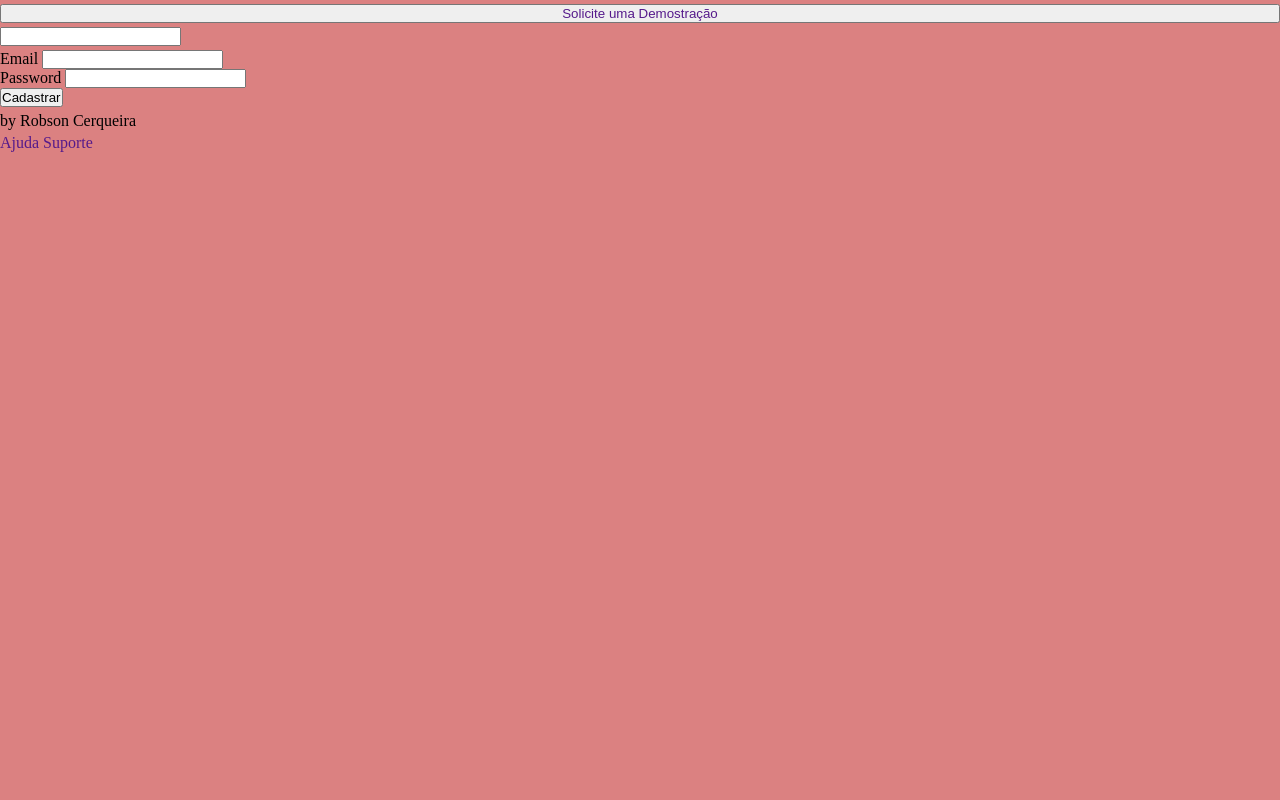
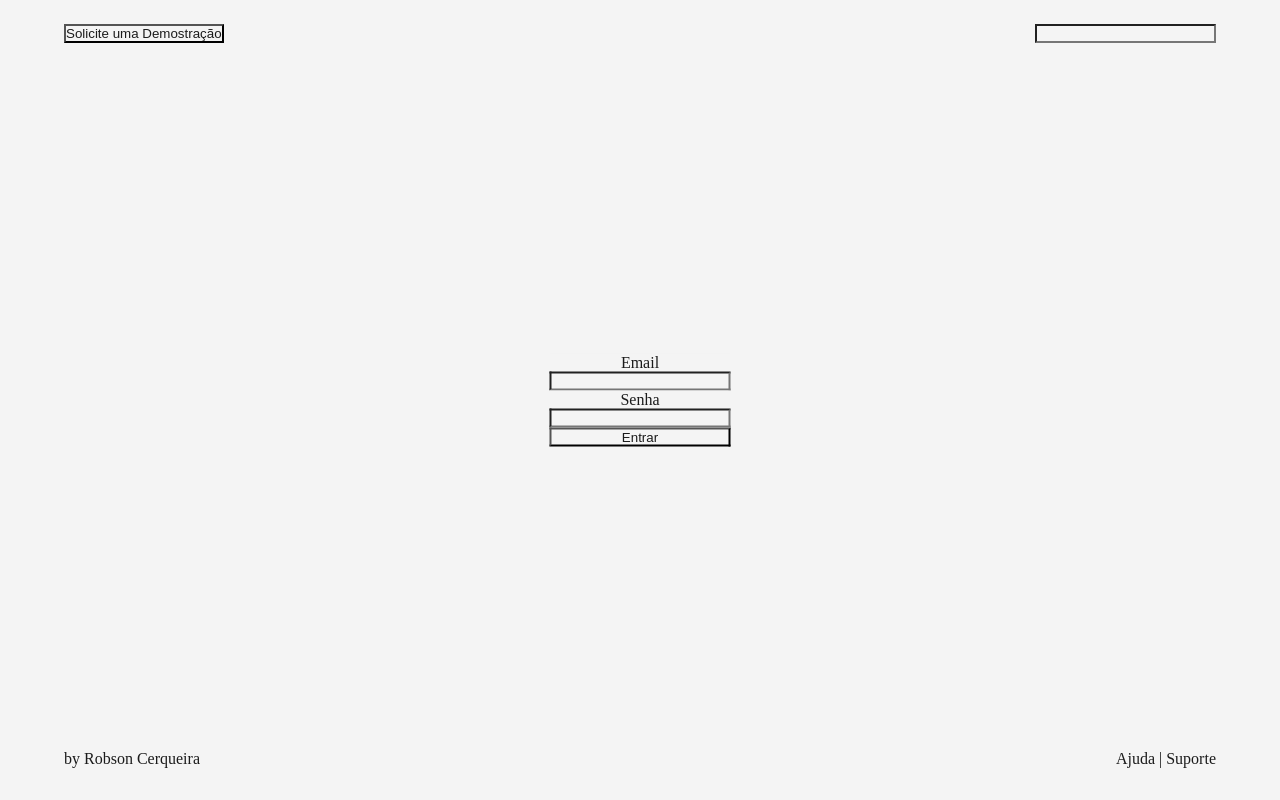
Before and after one commit to RobsonWebDev/sistema_django_cadastro_paciente, a Django app: page /home/signup/ in a window 1280 px wide. Run offline with Django 5.2, Linux system fonts and the light colour scheme.

Commit message:
Finalizando algumas alteracoes no html

```diff
--- a/cadastro/templates/signup.html
+++ b/cadastro/templates/signup.html
@@ -5,15 +5,13 @@
 <main class='main-cr'>
     <form action="{% url "signup" %}" method="POST" class='main-cr'>
         {% csrf_token %}
-        <div class="col-md-6">
-            <label for="inputEmail4" class="form-label">Email</label>
-            <input type="email" class="form-control input" id="inputEmail4" name="email">
-        </div>
-        <div class="col-md-6">
-            <label for="inputPassword4" class="form-label">Password</label>
-            <input type="password" class="form-control input" id="inputPassword4" name="pass">
-        </div>
-        <input type="submit" value="Cadastrar" class="input btn btn-primary last-input">
+        <label for="inputEmail4" >Email
+            <input type="email" class="input" id="inputEmail4" name="email">
+        </label>
+        <label for="inputPassword4">Senha
+            <input type="password" class="input" id="inputPassword4" name="pass">
+        </label>
+        <input type="submit" value="Entrar" class="input btn">
     </form>
 </main>
 {% endblock content-main %}
--- a/templates/global/base.html
+++ b/templates/global/base.html
@@ -26,6 +26,7 @@
 
       <section>
         <a href="">Ajuda</a>
+        <span>|</span>
         <a href="">Suporte</a>
       </section>
 
--- a/templates/global/static/css/style.css
+++ b/templates/global/static/css/style.css
@@ -4,17 +4,38 @@
     list-style: none;
     text-decoration: none;
     box-sizing: border-box;
+    text-align: center;
+    font-size: 62,5%;
+    background-color: #f4f4f4;
+    color: #1b1b1b;
 }
 
-body {
-    background-color: #db8181;
+header {
+    padding: 1.5rem 4rem ;
+}
 
+.main-cr {
+    display: flex;
+    flex-direction: column;
+    margin: auto;
+
+    position: absolute;
+    top: 50%;
+    left: 50%;
+    transform: translate(-50%, -50%);
 }
 
 .display {
     display: flex;
-    flex-direction: column;
-    justify-content: space-evenly;
-    width: 100%;
-    height: 50px;
+    flex-direction: row;
+    justify-content: space-between;
 }
+
+footer {
+    position: absolute;
+    bottom: 0;
+    left: 0;
+    right: 0;
+    bottom: 0;
+    padding: 2rem 4rem;
+}
```
Also changed, not shown: cadastro/templates/login.html (+7 -9 lines).
